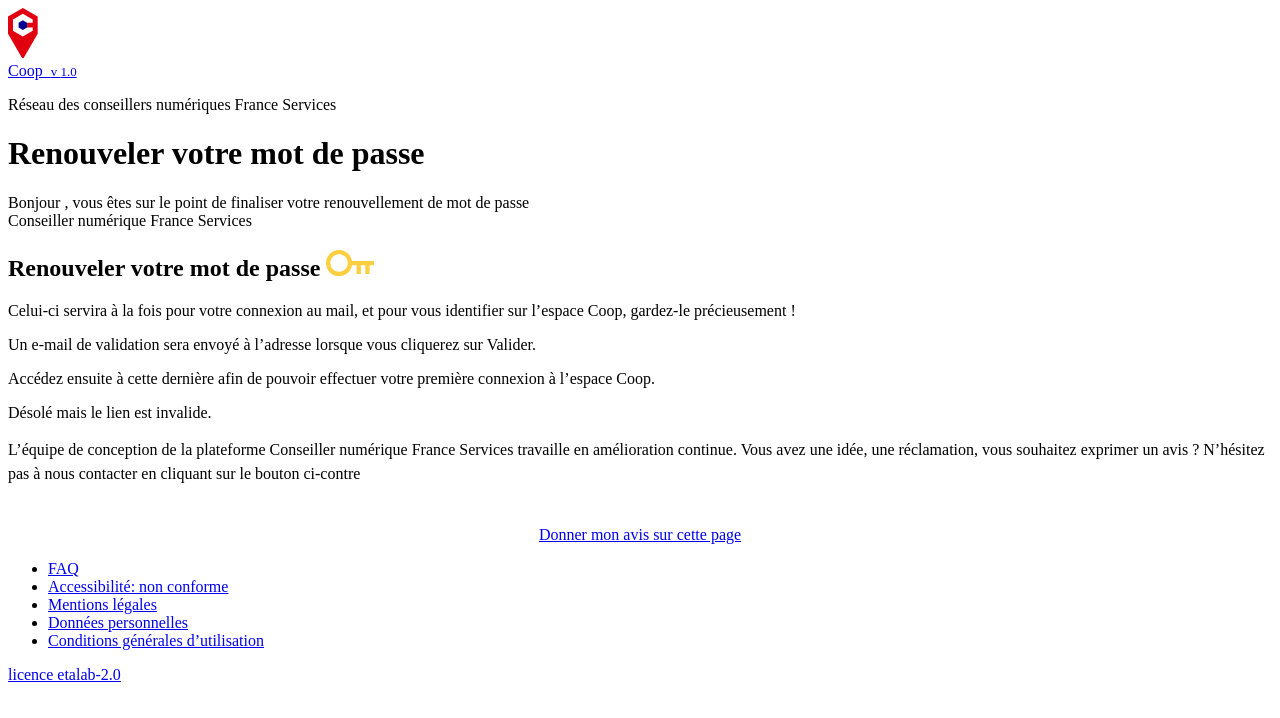
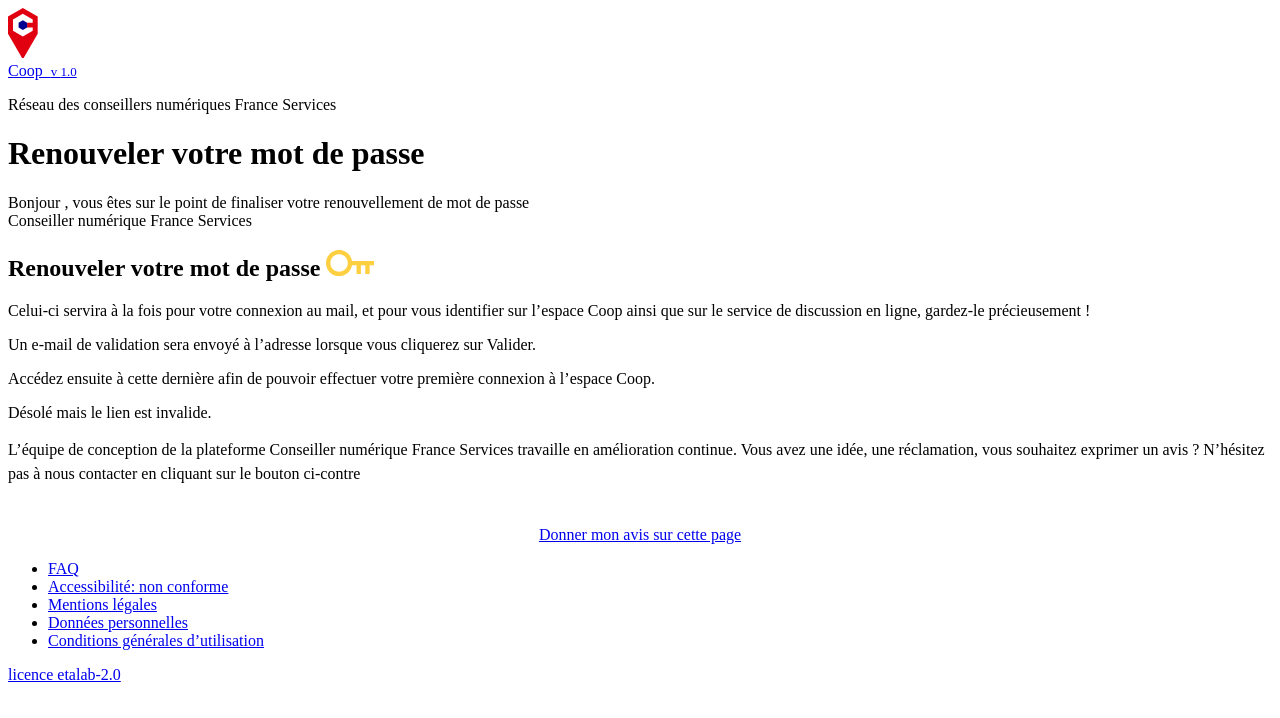
Before and after one commit to anct-cnum/portail-conseiller, a React (Create React App) app: page /renouveler-mot-de-passe/1 in a window 1280 px wide. Shown: the top 718 px of the page. Built offline with nearby package versions, Linux system fonts and the light colour scheme; no server answers.

Commit message:
wording espace de discussion

```diff
--- a/src/components/anonymous/ChoosePassword.js
+++ b/src/components/anonymous/ChoosePassword.js
@@ -89,7 +89,8 @@
                     <div className="rf-col-12 rf-col-md-5 rf-mt-2w rf-mt-md-4w">
                       <h2 className="titre rf-mb-4v">Choisissez un mot de passe <img className="cle" src="/logos/cle.svg" /></h2>
                       <p className="sous-titre rf-mb-3w">
-                        Celui-ci servira à la fois pour votre connexion au mail, et pour vous identifier sur l’espace Coop, gardez-le précieusement !
+                        Celui-ci servira à la fois pour votre connexion au mail, et pour vous identifier sur l’espace Coop
+                        ainsi que sur le service de discussion en ligne, gardez-le précieusement !
                       </p>
                       <p className="rf-mb-3w">
                         Une boîte mail {slugify(`${user?.prenom} ${user?.nom}`, { replacement: '.', lower: true, strict: true })}@conseiller-numerique.fr
--- a/src/components/anonymous/ForgottenPassword.js
+++ b/src/components/anonymous/ForgottenPassword.js
@@ -154,7 +154,8 @@
                 <div className="rf-col-12 rf-col-md-5 rf-mt-2w rf-mt-md-4w">
                   <h2 className="titre rf-mb-4v">Renouveler votre mot de passe <img className="cle" src="/logos/cle.svg"/></h2>
                   <p className="sous-titre rf-mb-3w">
-                    Celui-ci servira à la fois pour votre connexion au mail, et pour vous identifier sur l’espace Coop, gardez-le précieusement !
+                    Celui-ci servira à la fois pour votre connexion au mail, et pour vous identifier sur l’espace Coop
+                    ainsi que sur le service de discussion en ligne, gardez-le précieusement !
                   </p>
                   <p className="rf-mb-3w">
                     Un e-mail de validation sera envoyé à l’adresse {user?.persoEmail} lorsque vous cliquerez sur Valider.
```
